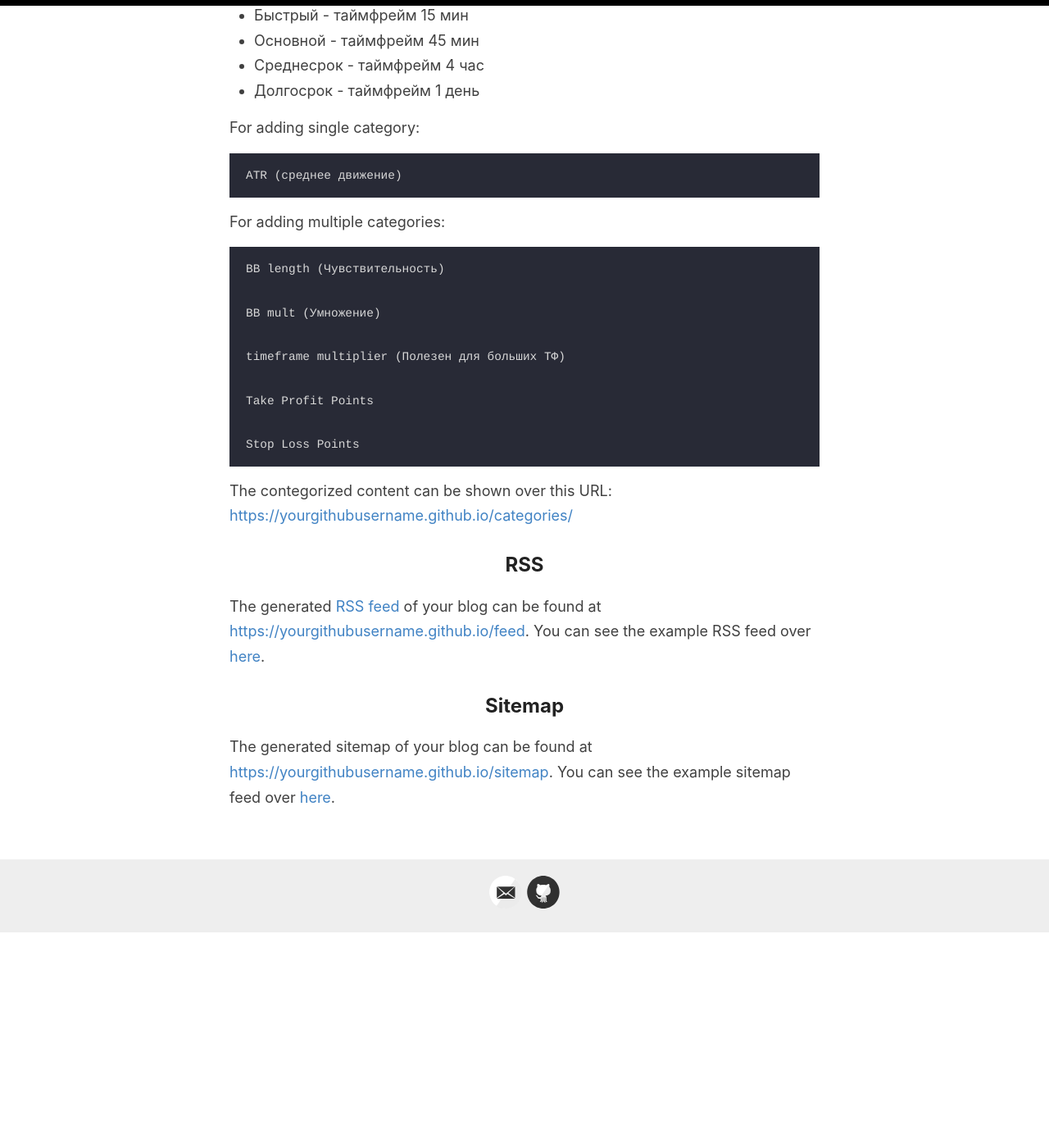
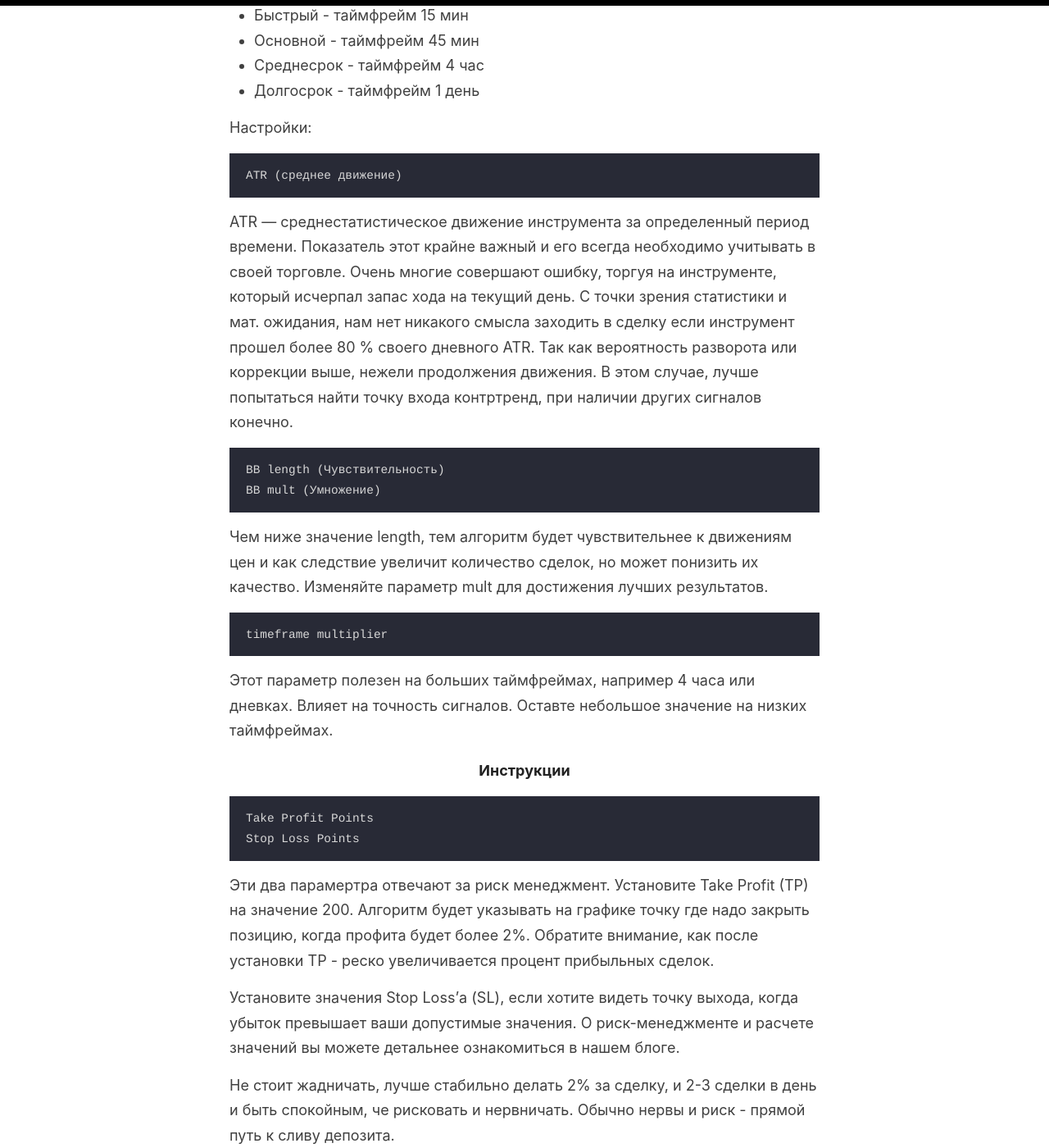
Before and after one commit to udevwork/Reverie, a Jekyll site: the page built from _pages/getting-started.md, in a window 1280 px wide and 1400 px high, scrolled down 6060 px. Shown: the whole window at 82% size. Built offline with Jekyll 4.4.1, drawn with Linux system fonts in a browser that asks for light colours; before the commit the page ends 7198 px from its top, so only the background shows below that.

Commit message:
tutorial

````diff
--- a/_pages/getting-started.md
+++ b/_pages/getting-started.md
@@ -74,36 +74,31 @@ permalink: /getting-started/
 - Среднесрок - таймфрейм 4 час
 - Долгосрок - таймфрейм 1 день
 
-For adding single category:
+Настройки:
 
 ```md
 ATR (среднее движение)
 ```
-
-For adding multiple categories:
+ATR — среднестатистическое движение инструмента за определенный период времени. Показатель этот крайне важный и его всегда необходимо учитывать в своей торговле. Очень многие совершают ошибку, торгуя на инструменте, который исчерпал запас хода на текущий день. С точки зрения статистики и мат. ожидания, нам нет никакого смысла заходить в сделку если инструмент прошел более 80 % своего дневного ATR. Так как вероятность разворота или коррекции выше, нежели продолжения движения. В этом случае, лучше попытаться найти точку входа контртренд, при наличии других сигналов конечно.
 
 ```md
 BB length (Чувствительность)
-```
-```md
 BB mult (Умножение)
 ```
+Чем ниже значение length, тем алгоритм будет чувствительнее к движениям цен и как следствие увеличит количество сделок, но может понизить их качество. Изменяйте параметр mult для достижения лучших результатов.
 ```md
-timeframe multiplier (Полезен для больших ТФ)
+timeframe multiplier
 ```
+Этот параметр полезен на больших таймфреймах, например 4 часа или дневках. Влияет на точность сигналов. Оставте небольшое значение на низких таймфреймах.
+
+#### Инструкции
+
 ```md
 Take Profit Points
-```
-```md
 Stop Loss Points
 ```
+Эти два парамертра отвечают за риск менеджмент. Установите Take Profit (TP) на значение 200. Алгоритм будет указывать на графике точку где надо закрыть позицию, когда профита будет более 2%. Обратите внимание, как после установки TP - реско увеличивается процент прибыльных сделок.
 
-The contegorized content can be shown over this URL: <https://yourgithubusername.github.io/categories/>
+Установите значения Stop Loss'а (SL), если хотите видеть точку выхода, когда убыток превышает ваши допустимые значения. О риск-менеджменте и расчете значений вы можете детальнее ознакомиться в нашем блоге.
 
-## RSS
-
-The generated [RSS feed](https://en.wikipedia.org/wiki/RSS) of your blog can be found at <https://yourgithubusername.github.io/feed>. You can see the example RSS feed over [here](https://www.amitmerchant.com/reverie/feed).
-
-## Sitemap
-
-The generated sitemap of your blog can be found at <https://yourgithubusername.github.io/sitemap>. You can see the example sitemap feed over [here](https://www.amitmerchant.com/reverie/sitemap).
+Не стоит жадничать, лучше стабильно делать 2% за сделку, и 2-3 сделки в день и быть спокойным, че рисковать и нервничать. Обычно нервы и риск - прямой путь к сливу депозита.
````
